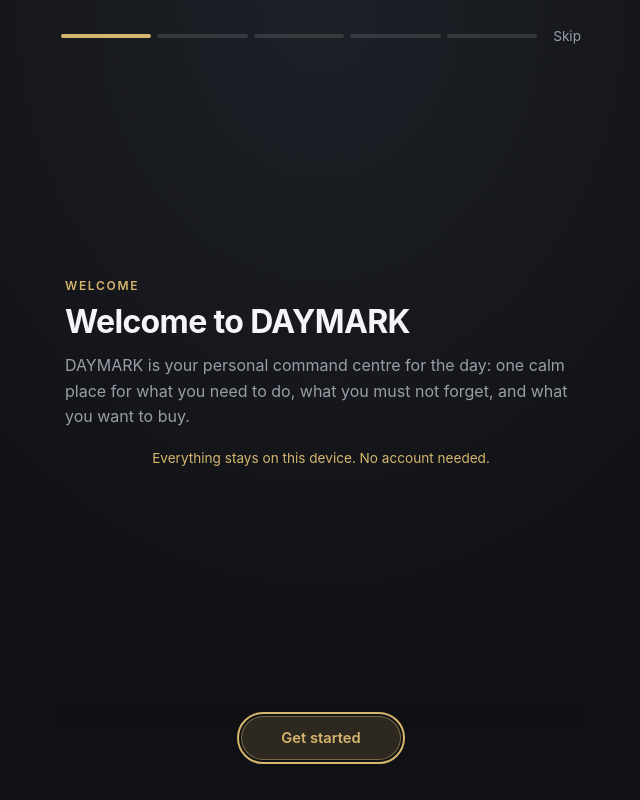
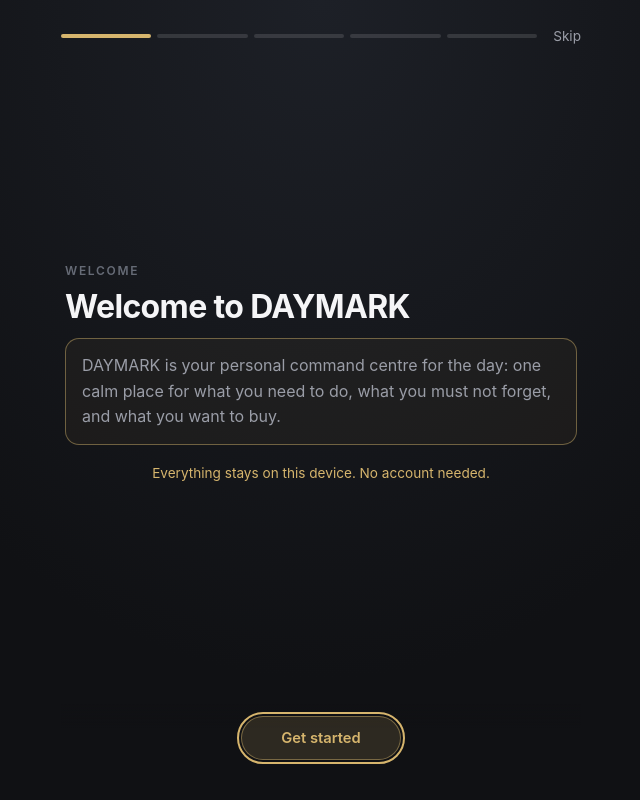
Before and after one commit to CoffieEtor/DayMark, a website: page index.html in a window 1280 px wide. Shown: the whole page, without its empty margins (319-959 px from the left). Drawn offline with Linux system fonts and the light colour scheme.

Commit message:
Neutralize onboarding kicker color and add gold border to welcome sentence

```diff
--- a/css/onboarding.css
+++ b/css/onboarding.css
@@ -167,9 +167,17 @@
   font-size: 0.75rem;
   letter-spacing: 0.14em;
   text-transform: uppercase;
-  color: var(--accent);
+  color: var(--text-muted);
   margin-bottom: 8px;
   font-weight: 600;
+}
+
+.ob-welcome-box {
+  border: 1px solid rgba(214, 181, 109, 0.45);
+  background: rgba(214, 181, 109, 0.05);
+  border-radius: 14px;
+  padding: 14px 16px;
+  margin-top: 4px;
 }
 
 .ob-card h1 { font-size: 1.7rem; line-height: 1.2; margin: 0 0 12px; font-weight: 700; }
--- a/js/onboarding.js
+++ b/js/onboarding.js
@@ -98,7 +98,7 @@ const Onboarding = {
       html = `
         <div class="ob-kicker">Welcome</div>
         <h1>Welcome to DAYMARK</h1>
-        <p>DAYMARK is your personal command centre for the day: one calm place for what you need to do, what you must not forget, and what you want to buy.</p>
+        <p class="ob-welcome-box">DAYMARK is your personal command centre for the day: one calm place for what you need to do, what you must not forget, and what you want to buy.</p>
         <p style="margin-top:18px;font-size:.85rem;color:var(--accent);text-align:center;">Everything stays on this device. No account needed.</p>`;
     } else if (step.id === 'overview') {
       html = `
```
